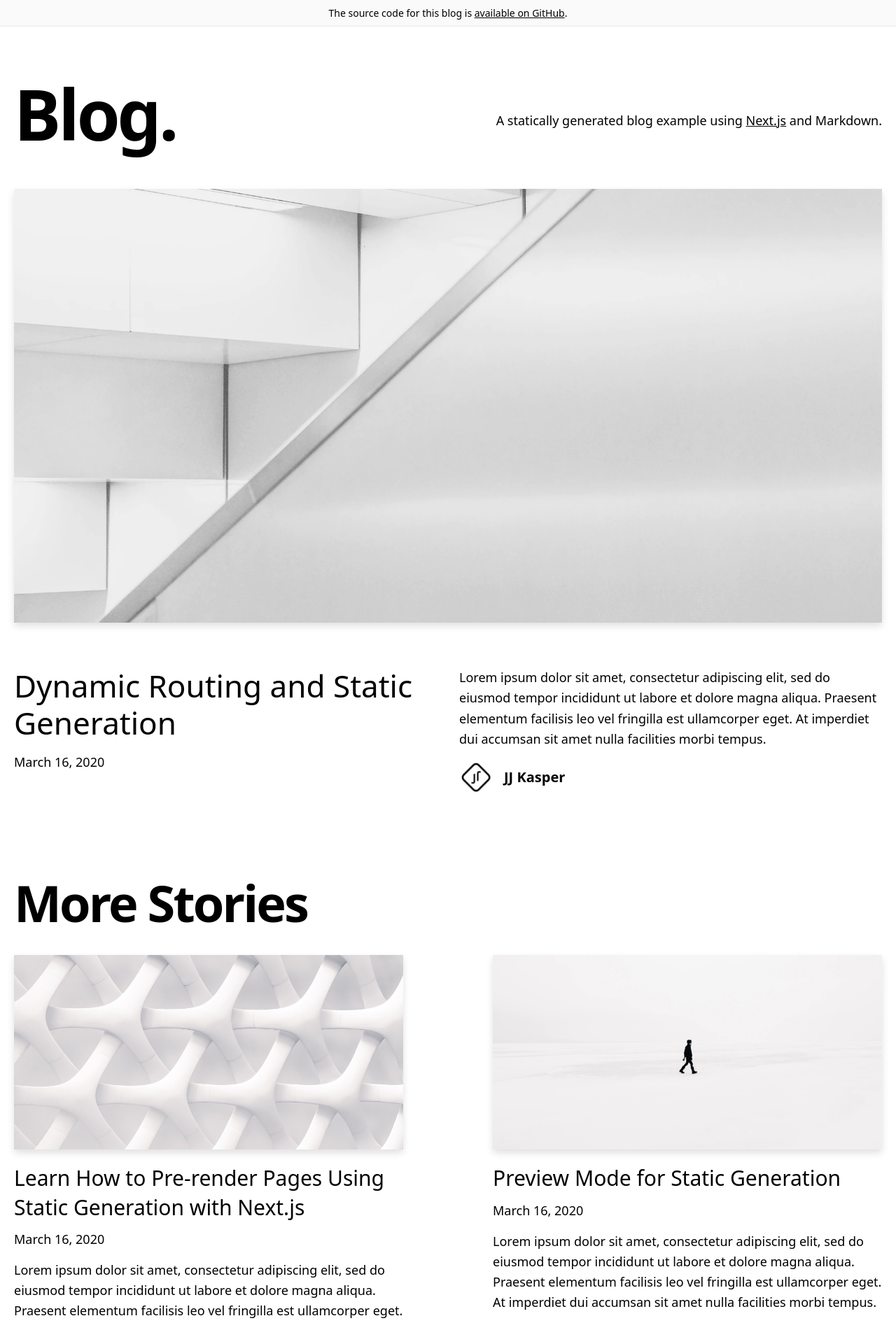
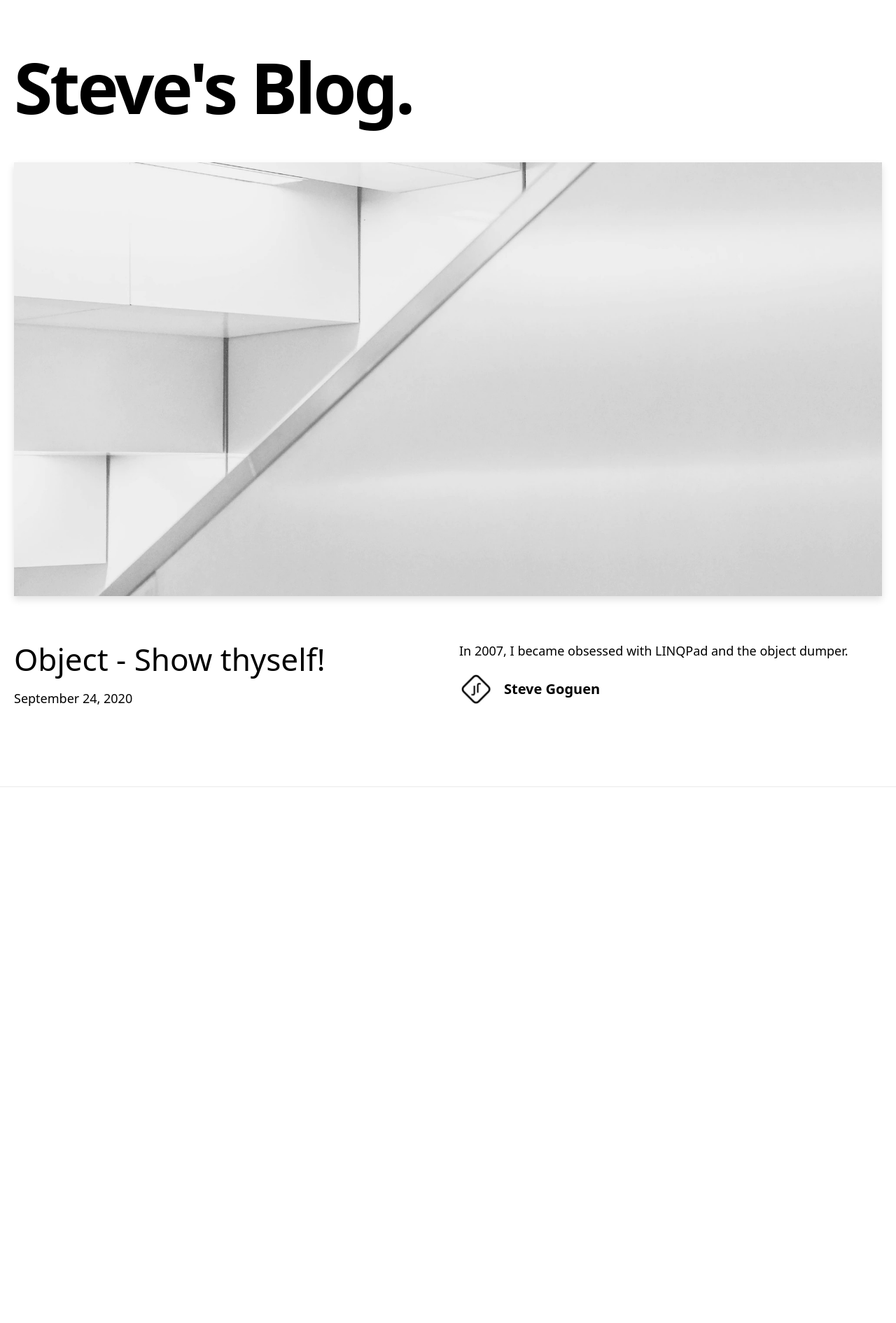
Before and after one commit to sgoguen/nextjs-blog, a Next.js app: page / in a window 1280 px wide. Shown: the top 1891 px of the page at 70% size. After the commit the page ends 1125 px from the top, so only its background shows below. Built offline with nearby package versions, Linux system fonts and the light colour scheme.

Commit message:
Basic personalization

```diff
--- a/_posts/dynamic-routing.md
+++ b/_posts/dynamic-routing.md
@@ -1,13 +1,13 @@
 ---
-title: 'Dynamic Routing and Static Generation'
-excerpt: 'Lorem ipsum dolor sit amet, consectetur adipiscing elit, sed do eiusmod tempor incididunt ut labore et dolore magna aliqua. Praesent elementum facilisis leo vel fringilla est ullamcorper eget. At imperdiet dui accumsan sit amet nulla facilities morbi tempus.'
+title: 'Object - Show thyself!'
+excerpt: 'In 2007, I became obsessed with LINQPad and the object dumper.'
 coverImage: '/assets/blog/dynamic-routing/cover.jpg'
-date: '2020-03-16T05:35:07.322Z'
+date: '2020-09-24T20:51:00.000Z'
 author:
-  name: JJ Kasper
+  name: Steve Goguen
   picture: '/assets/blog/authors/jj.jpeg'
-ogImage:
-  url: '/assets/blog/dynamic-routing/cover.jpg'
+# ogImage:
+#   url: '/assets/blog/dynamic-routing/cover.jpg'
 ---
 
 Lorem ipsum dolor sit amet, consectetur adipiscing elit, sed do eiusmod tempor incididunt ut labore et dolore magna aliqua. Praesent elementum facilisis leo vel fringilla est ullamcorper eget. At imperdiet dui accumsan sit amet nulla facilities morbi tempus. Praesent elementum facilisis leo vel fringilla. Congue mauris rhoncus aenean vel. Egestas sed tempus urna et pharetra pharetra massa massa ultricies.
--- a/_posts/hello-world.md
+++ /dev/null
@@ -1,19 +0,0 @@
----
-title: 'Learn How to Pre-render Pages Using Static Generation with Next.js'
-excerpt: 'Lorem ipsum dolor sit amet, consectetur adipiscing elit, sed do eiusmod tempor incididunt ut labore et dolore magna aliqua. Praesent elementum facilisis leo vel fringilla est ullamcorper eget. At imperdiet dui accumsan sit amet nulla facilities morbi tempus.'
-coverImage: '/assets/blog/hello-world/cover.jpg'
-date: '2020-03-16T05:35:07.322Z'
-author:
-  name: Tim Neutkens
-  picture: '/assets/blog/authors/tim.jpeg'
-ogImage:
-  url: '/assets/blog/hello-world/cover.jpg'
----
-
-Lorem ipsum dolor sit amet, consectetur adipiscing elit, sed do eiusmod tempor incididunt ut labore et dolore magna aliqua. Praesent elementum facilisis leo vel fringilla est ullamcorper eget. At imperdiet dui accumsan sit amet nulla facilities morbi tempus. Praesent elementum facilisis leo vel fringilla. Congue mauris rhoncus aenean vel. Egestas sed tempus urna et pharetra pharetra massa massa ultricies.
-
-Venenatis cras sed felis eget velit. Consectetur libero id faucibus nisl tincidunt. Gravida in fermentum et sollicitudin ac orci phasellus egestas tellus. Volutpat consequat mauris nunc congue nisi vitae. Id aliquet risus feugiat in ante metus dictum at tempor. Sed blandit libero volutpat sed cras. Sed odio morbi quis commodo odio aenean sed adipiscing. Velit euismod in pellentesque massa placerat. Mi bibendum neque egestas congue quisque egestas diam in arcu. Nisi lacus sed viverra tellus in. Nibh cras pulvinar mattis nunc sed. Luctus accumsan tortor posuere ac ut consequat semper viverra. Fringilla ut morbi tincidunt augue interdum velit euismod.
-
-## Lorem Ipsum
-
-Tristique senectus et netus et malesuada fames ac turpis. Ridiculous mus mauris vitae ultricies leo integer malesuada nunc vel. In mollis nunc sed id semper. Egestas tellus rutrum tellus pellentesque. Phasellus vestibulum lorem sed risus ultricies tristique nulla. Quis blandit turpis cursus in hac habitasse platea dictumst quisque. Eros donec ac odio tempor orci dapibus ultrices. Aliquam sem et tortor consequat id porta nibh. Adipiscing elit duis tristique sollicitudin nibh sit amet commodo nulla. Diam vulputate ut pharetra sit amet. Ut tellus elementum sagittis vitae et leo. Arcu non odio euismod lacinia at quis risus sed vulputate.
--- a/_posts/preview.md
+++ /dev/null
@@ -1,19 +0,0 @@
----
-title: 'Preview Mode for Static Generation'
-excerpt: 'Lorem ipsum dolor sit amet, consectetur adipiscing elit, sed do eiusmod tempor incididunt ut labore et dolore magna aliqua. Praesent elementum facilisis leo vel fringilla est ullamcorper eget. At imperdiet dui accumsan sit amet nulla facilities morbi tempus.'
-coverImage: '/assets/blog/preview/cover.jpg'
-date: '2020-03-16T05:35:07.322Z'
-author:
-  name: Joe Haddad
-  picture: '/assets/blog/authors/joe.jpeg'
-ogImage:
-  url: '/assets/blog/preview/cover.jpg'
----
-
-Lorem ipsum dolor sit amet, consectetur adipiscing elit, sed do eiusmod tempor incididunt ut labore et dolore magna aliqua. Praesent elementum facilisis leo vel fringilla est ullamcorper eget. At imperdiet dui accumsan sit amet nulla facilities morbi tempus. Praesent elementum facilisis leo vel fringilla. Congue mauris rhoncus aenean vel. Egestas sed tempus urna et pharetra pharetra massa massa ultricies.
-
-Venenatis cras sed felis eget velit. Consectetur libero id faucibus nisl tincidunt. Gravida in fermentum et sollicitudin ac orci phasellus egestas tellus. Volutpat consequat mauris nunc congue nisi vitae. Id aliquet risus feugiat in ante metus dictum at tempor. Sed blandit libero volutpat sed cras. Sed odio morbi quis commodo odio aenean sed adipiscing. Velit euismod in pellentesque massa placerat. Mi bibendum neque egestas congue quisque egestas diam in arcu. Nisi lacus sed viverra tellus in. Nibh cras pulvinar mattis nunc sed. Luctus accumsan tortor posuere ac ut consequat semper viverra. Fringilla ut morbi tincidunt augue interdum velit euismod.
-
-## Lorem Ipsum
-
-Tristique senectus et netus et malesuada fames ac turpis. Ridiculous mus mauris vitae ultricies leo integer malesuada nunc vel. In mollis nunc sed id semper. Egestas tellus rutrum tellus pellentesque. Phasellus vestibulum lorem sed risus ultricies tristique nulla. Quis blandit turpis cursus in hac habitasse platea dictumst quisque. Eros donec ac odio tempor orci dapibus ultrices. Aliquam sem et tortor consequat id porta nibh. Adipiscing elit duis tristique sollicitudin nibh sit amet commodo nulla. Diam vulputate ut pharetra sit amet. Ut tellus elementum sagittis vitae et leo. Arcu non odio euismod lacinia at quis risus sed vulputate.
--- a/components/alert.tsx
+++ b/components/alert.tsx
@@ -7,6 +7,7 @@ type Props = {
 }
 
 const Alert = ({ preview }: Props) => {
+  if (!preview) { return null; }
   return (
     <div
       className={cn('border-b', {
--- a/components/footer.tsx
+++ b/components/footer.tsx
@@ -4,7 +4,7 @@ import { EXAMPLE_PATH } from '../lib/constants'
 const Footer = () => {
   return (
     <footer className="bg-accent-1 border-t border-accent-2">
-      <Container>
+      {/* <Container>
         <div className="py-28 flex flex-col lg:flex-row items-center">
           <h3 className="text-4xl lg:text-5xl font-bold tracking-tighter leading-tight text-center lg:text-left mb-10 lg:mb-0 lg:pr-4 lg:w-1/2">
             Statically Generated with Next.js.
@@ -24,7 +24,7 @@ const Footer = () => {
             </a>
           </div>
         </div>
-      </Container>
+      </Container> */}
     </footer>
   )
 }
--- a/components/header.tsx
+++ b/components/header.tsx
@@ -4,7 +4,7 @@ const Header = () => {
   return (
     <h2 className="text-2xl md:text-4xl font-bold tracking-tight md:tracking-tighter leading-tight mb-20 mt-8">
       <Link href="/">
-        <a className="hover:underline">Blog</a>
+        <a className="hover:underline">Steve's Blog</a>
       </Link>
       .
     </h2>
--- a/components/intro.tsx
+++ b/components/intro.tsx
@@ -4,9 +4,9 @@ const Intro = () => {
   return (
     <section className="flex-col md:flex-row flex items-center md:justify-between mt-16 mb-16 md:mb-12">
       <h1 className="text-6xl md:text-8xl font-bold tracking-tighter leading-tight md:pr-8">
-        Blog.
+        Steve's Blog.
       </h1>
-      <h4 className="text-center md:text-left text-lg mt-5 md:pl-8">
+      {/* <h4 className="text-center md:text-left text-lg mt-5 md:pl-8">
         A statically generated blog example using{' '}
         <a
           href="https://nextjs.org/"
@@ -15,7 +15,7 @@ const Intro = () => {
           Next.js
         </a>{' '}
         and {CMS_NAME}.
-      </h4>
+      </h4> */}
     </section>
   )
 }
--- a/pages/index.tsx
+++ b/pages/index.tsx
@@ -19,7 +19,7 @@ const Index = ({ allPosts }: Props) => {
     <>
       <Layout>
         <Head>
-          <title>Next.js Blog Example with {CMS_NAME}</title>
+          <title>Steve Goguen's Blog</title>
         </Head>
         <Container>
           <Intro />
```
Also changed, not shown: public/favicon/site.webmanifest. Lines whose indentation alone changed are shown as unchanged.
